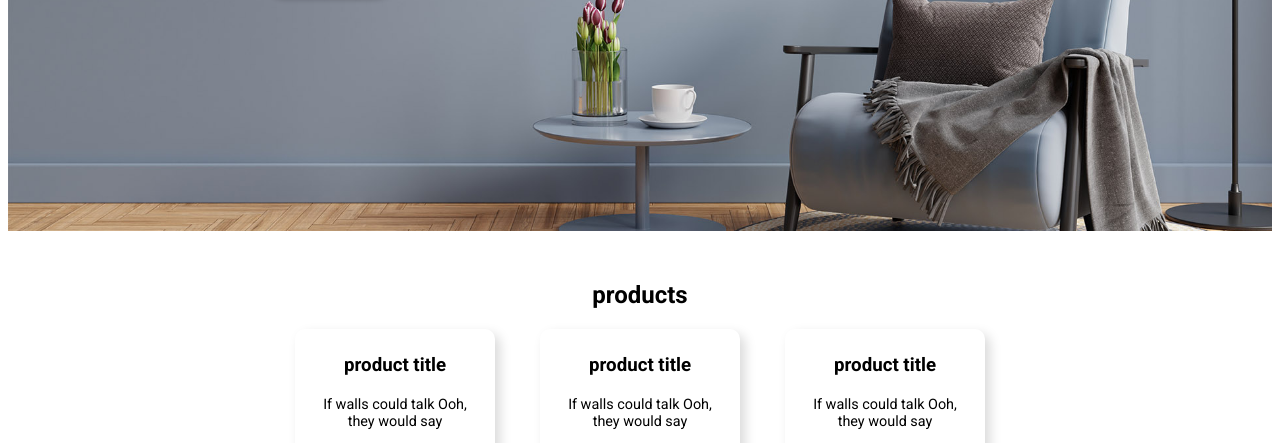
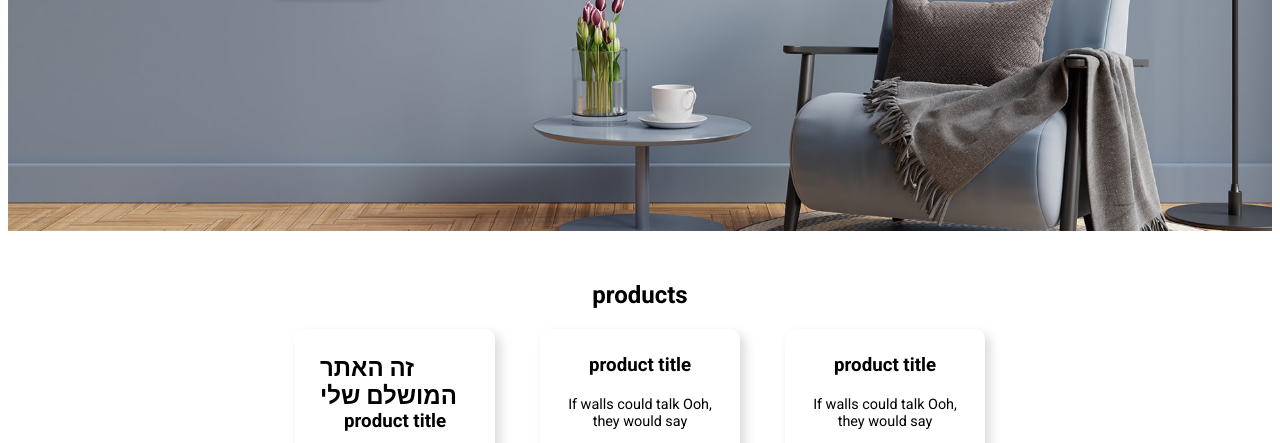
Before and after one commit to Whatahela/TestTahel, a plain HTML site: page index.html in a window 1280 px wide. Shown: the part 357-800 px from the top of the page. Drawn offline with Linux system fonts and the light colour scheme.

Commit message:
שינוי כותרת
הוספת כותר האתר המדהים שלי

```diff
--- a/index.html
+++ b/index.html
@@ -33,6 +33,7 @@
         <h2>products</h2>
         <div class="product__flaxbox">
             <div class="product1">
+                <h1>זה האתר המושלם שלי</h1>
                 <h3 class="product-name">product title</h3>
                 <p>
                     If walls could talk Ooh, they would say
```
Also changed, not shown: 1 other file.
